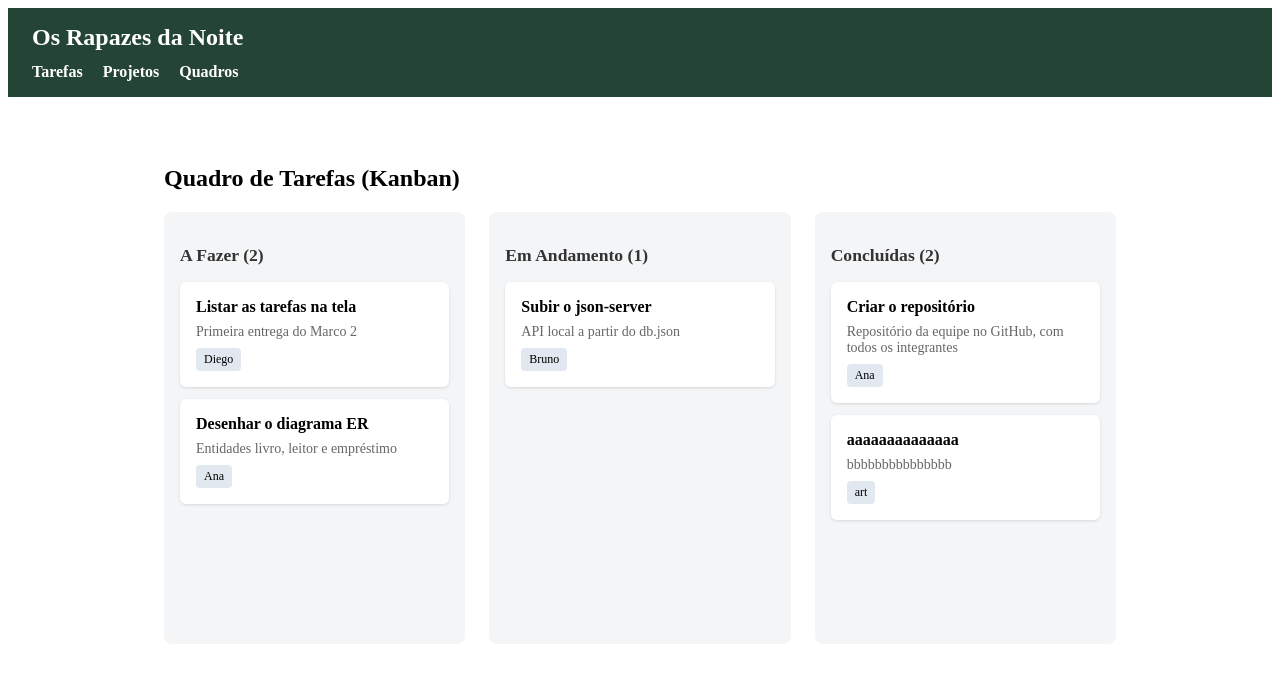
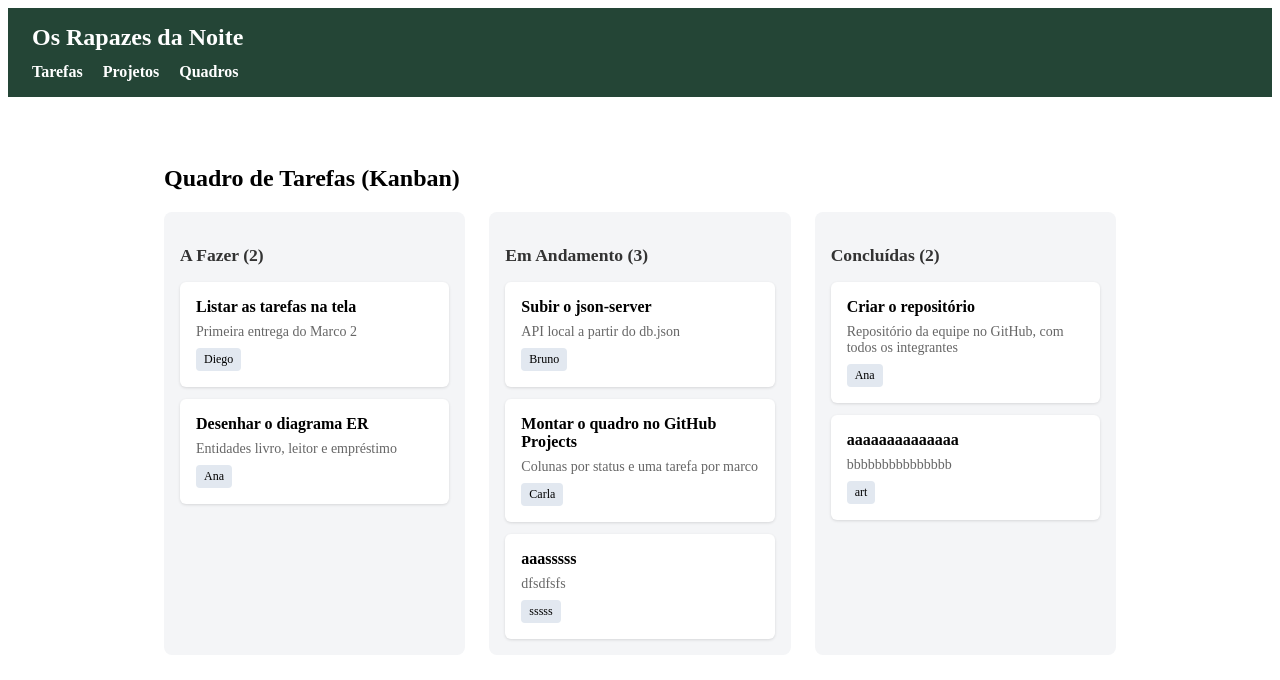
Before and after one commit to artmcabral/OsRapazesDaNoite_DesFrontEnd, an Angular app: page /quadro in a window 1280 px wide. Shown: the top 680 px of the page. Built offline with nearby package versions, Linux system fonts and the light colour scheme; data requests are answered from the project's data file.

Commit message:
Faz o quadro filtrar pelo mesmo estado de busca e filtros da lista - #28

```diff
--- a/src/app/pages/quadro/quadro.ts
+++ b/src/app/pages/quadro/quadro.ts
@@ -1,6 +1,8 @@
-import { Component, OnInit, signal, computed } from '@angular/core';
+import { Component, OnInit, signal, computed, inject } from '@angular/core';
 import { CommonModule } from '@angular/common';
 import { Api } from '../../services/api';
+import { FiltrosService } from '../../services/filtros';
+import { filtrarTarefas } from '../../../derivar';
 
 @Component({
   selector: 'app-quadro',
@@ -10,13 +12,17 @@ import { Api } from '../../services/api';
   styleUrl: './quadro.css'
 })
 export class Quadro implements OnInit {
+  private filtrosService = inject(FiltrosService);
+
   tarefas = signal<any[]>([]);
   carregando = signal<boolean>(true);
 
-  // Filtros ajustados aos nomes exatos da tua base de dados
-  aFazer = computed(() => this.tarefas().filter(t => t.status === 'A fazer' || t.status === 'a-fazer'));
-  emAndamento = computed(() => this.tarefas().filter(t => t.status === 'Em andamento' || t.status === 'Em revisão' || t.status === 'em-andamento'));
-  concluidas = computed(() => this.tarefas().filter(t => t.status === 'Concluída' || t.status === 'concluida'));
+  // Mesmo estado e mesma função de filtro da lista (#28)
+  tarefasFiltradas = computed(() => filtrarTarefas(this.tarefas(), this.filtrosService.filtros()));
+
+  aFazer = computed(() => this.tarefasFiltradas().filter(t => t.status === 'a-fazer'));
+  emAndamento = computed(() => this.tarefasFiltradas().filter(t => t.status === 'em-andamento' || t.status === 'em-revisao'));
+  concluidas = computed(() => this.tarefasFiltradas().filter(t => t.status === 'concluida'));
 
   constructor(private api: Api) {}
 
```
